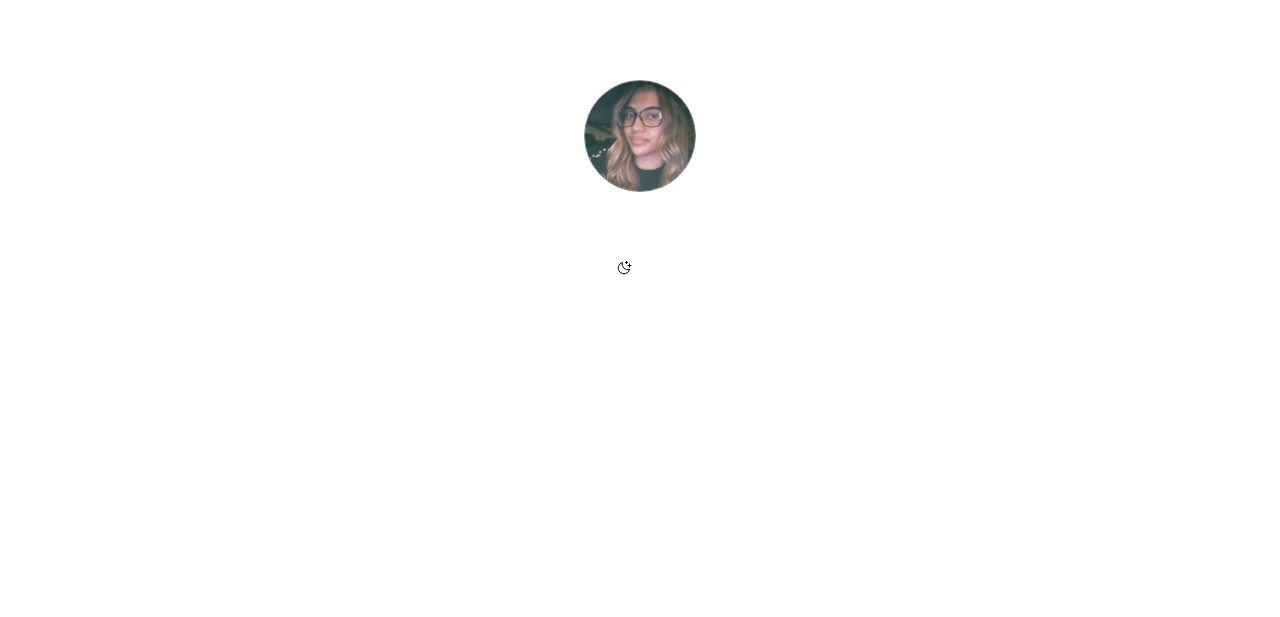
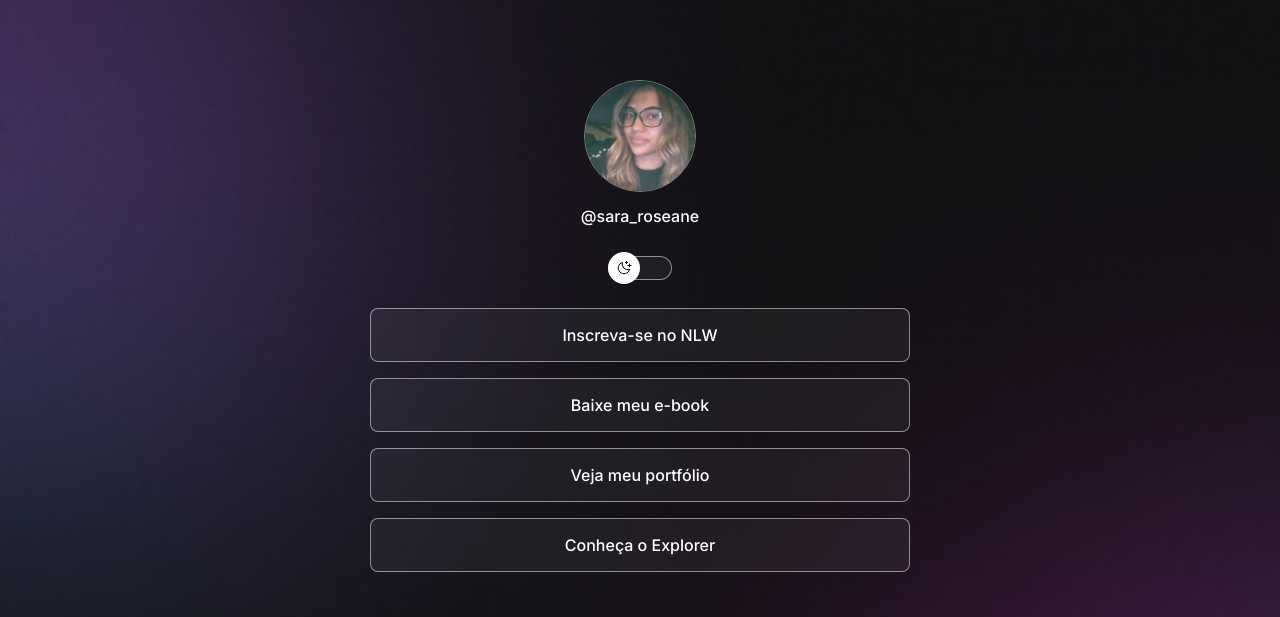
Before and after one commit to sararsmota/Projeto, a plain HTML site: page index.html in a window 1280 px wide. Shown: the top 617 px of the page. Drawn offline with nearby package versions, Linux system fonts and the light colour scheme; the site is published under a folder, as on GitHub Pages, so addresses that start at the root find nothing.

Commit message:
alter var bg-url

```diff
--- a/style.css
+++ b/style.css
@@ -6,7 +6,7 @@
 
 :root {
   --text-color: white;
-  --bg-url: url(/assets/bg-mobile.jpg);
+  --bg-url: url(./assets/bg-mobile.jpg);
   --stroke-color: rgba(255, 255, 255, 0.5);
   --surface-color: rgba(255, 255, 255, 0.05);
   --surface-color-hover: rgba(0, 0, 0, 0.02);
```
